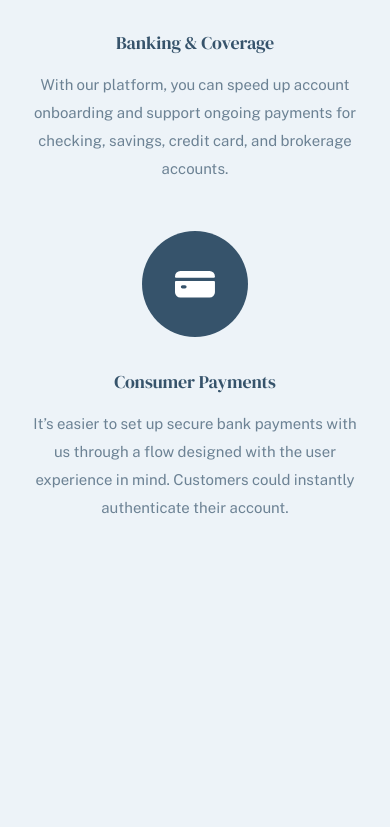
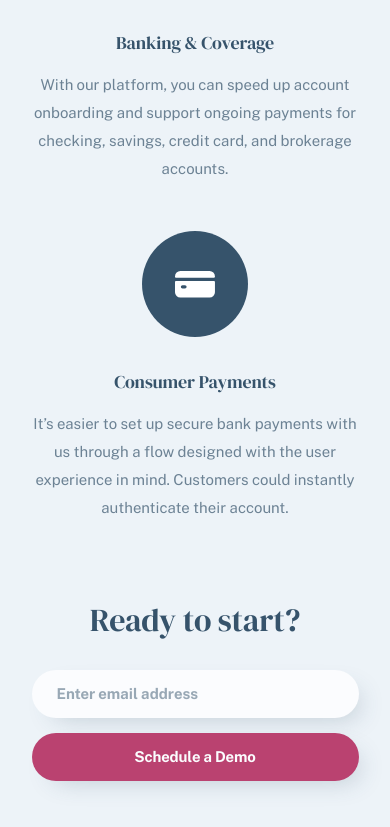
Before and after one commit to boburjonurazbayev/PAYAPI, a plain HTML site: page index.html in a window 390 px wide. Shown: the part 3039-3866 px from the top of the page. Before the commit the page ends 3641 px from the top, so only its background shows below. Drawn offline with Linux system fonts and the light colour scheme.

Commit message:
Add start

```diff
--- a/index.html
+++ b/index.html
@@ -309,6 +309,37 @@
           </ul>
         </div>
       </section>
+
+      <!-- Start -->
+
+      <section class="start">
+        <div class="container">
+          <h2 class="start__heading">Ready to start?</h2>
+
+           <!-- Form -->
+
+           <form
+           class="form"
+           action="https://echo.htmlacademy.ru/"
+           method="post"
+         >
+           <label class="form___label" id="email">
+             <input
+               class="form__input"
+               type="email"
+               name="email"
+               maxlength="30"
+               placeholder="Enter email address"
+               required
+             />
+           </label>
+
+           <button class="form__button" type="submit">
+             Schedule a Demo
+           </button>
+         </form>
+        </div>
+      </section>
     </main>
 
     <script src="./js/main.js"></script>
--- a/scss/all-blocks/_all-blocks.scss
+++ b/scss/all-blocks/_all-blocks.scss
@@ -6,4 +6,5 @@
 @import 'easy';
 @import 'ui-ux';
 @import 'benefit';
+@import 'start';
 @import 'footer';
--- /dev/null
+++ b/scss/all-blocks/_start.scss
@@ -0,0 +1,38 @@
+.start .container {
+    display: flex;
+    align-items: center;
+    justify-content: space-between;
+    margin-bottom: 95px;
+}
+
+.start__heading {
+    @include heading;
+    margin-right: 10px;
+}
+
+.start .form {
+    margin-bottom: 0;
+}
+
+@media only screen and (max-width: 810px) {
+    .start .container {
+        flex-direction: column;
+        margin-bottom: 100px;
+    }
+
+    .start__heading {
+        margin-right: 0;
+        margin-bottom: 40px;
+    }
+}
+
+@media only screen and (max-width: 537px) {
+    .start .container {
+        margin-bottom: 80px;
+    }
+
+    .start__heading {
+        @include heading(32px, 36px, -0.25px);
+        margin-bottom: 32px;
+    }
+}
```
Also changed, not shown: css/styles.min.css, 1 other file.
